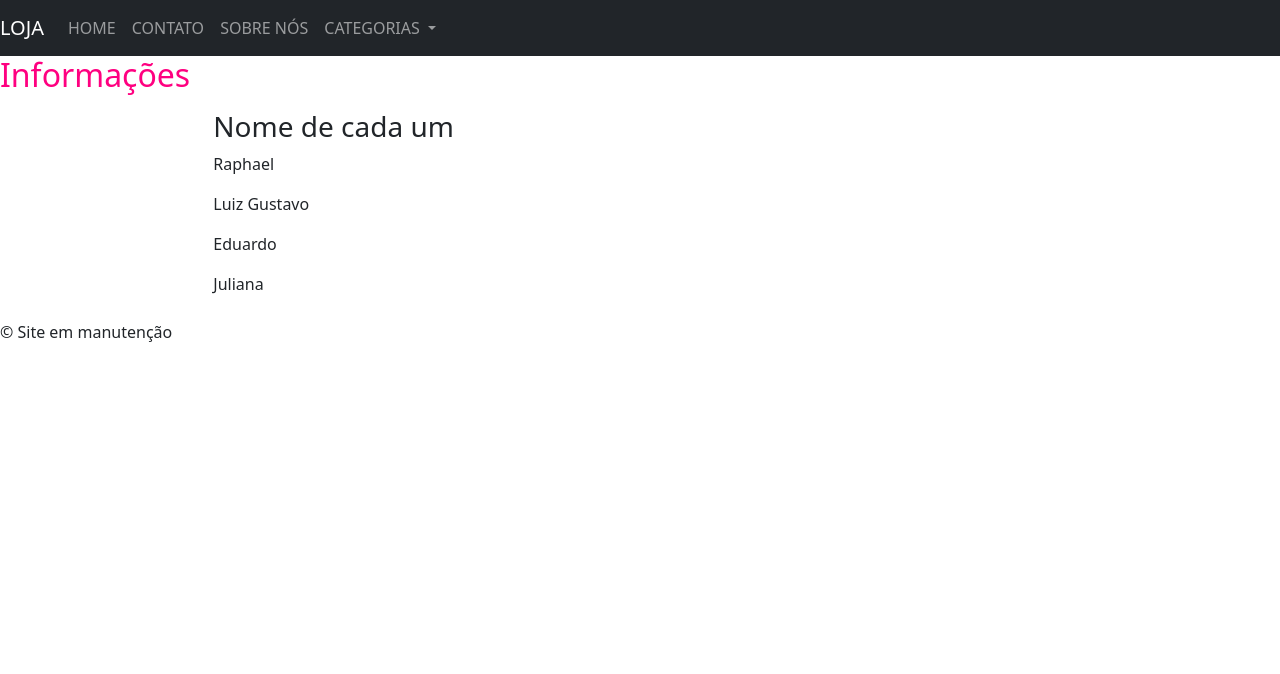
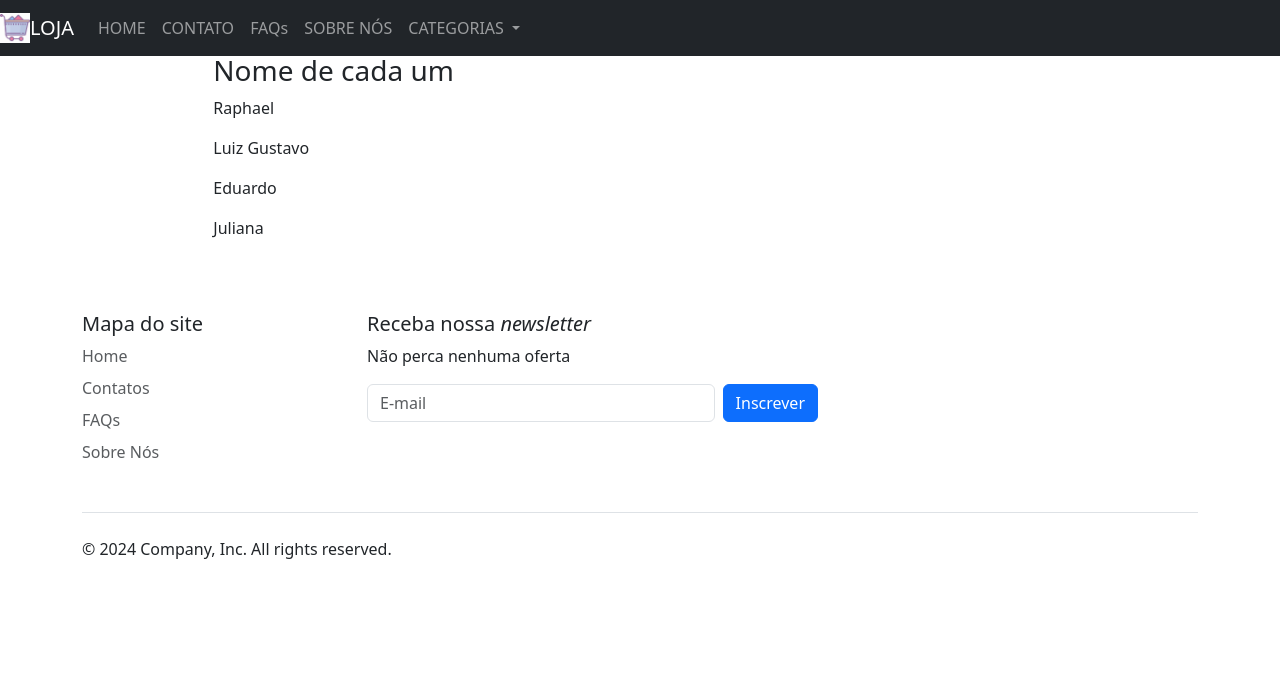
Before and after one commit to GustavBSS/django_ecommerce, a Django app: page /about/ in a window 1280 px wide. Shown: the top 674 px of the page. Run offline with Django 5.2, Linux system fonts and the light colour scheme.

Commit message:
Reestruturação da 'navbar' e do 'footer'

```diff
--- a/ecommerce/templates/base.html
+++ b/ecommerce/templates/base.html
@@ -13,7 +13,9 @@
 
 <body>
     <header>
-        <nav class="navbar navbar-expand-lg navbar-dark bg-dark">
+        <nav class="navbar navbar-expand-lg navbar-dark fixed-top bg-dark">
+            <img src="{% static 'img/icons8-fazer-compras.gif'%}" width="30" height="30"
+                class="d-inline-block align-top" alt="">
             <a class="navbar-brand" href="{% url 'home' %}">LOJA</a>
             <button class="navbar-toggler" type="button" data-bs-toggle="collapse" data-bs-target="#navbarNavDropdown"
                 aria-controls="navbarNavDropdown" aria-expanded="false" aria-label="Toggle navigation">
@@ -26,6 +28,9 @@
                     </li>
                     <li class="nav-item">
                         <a class="nav-link" href="{% url 'contact' %}">CONTATO</a>
+                    </li>
+                    <li class="nav-item">
+                        <a class="nav-link" href="#">FAQs</a>
                     </li>
                     <li class="nav-item">
                         <a class="nav-link" href="{% url 'about' %}">SOBRE NÓS</a>
@@ -51,9 +56,51 @@
 
     {% endblock %}
 
-    <footer>
-        <p>&copy; Site em manutenção</p>
-    </footer>
+    <div class="container">
+        <footer class="py-5">
+            <div class="row">
+                <div class="col-6 col-md-2 mb-3">
+                    <h5>Mapa do site</h5>
+                    <ul class="nav flex-column">
+                        <li class="nav-item mb-2"><a href="{% url 'home' %}" class="nav-link p-0 text-muted">Home</a>
+                        </li>
+                        <li class="nav-item mb-2"><a href="{% url 'contact' %}"
+                                class="nav-link p-0 text-muted">Contatos</a></li>
+                        <li class="nav-item mb-2"><a href="#" class="nav-link p-0 text-muted">FAQs</a></li>
+                        <li class="nav-item mb-2"><a href="{% url 'about' %}" class="nav-link p-0 text-muted">Sobre
+                                Nós</a></li>
+                    </ul>
+                </div>
+
+                <div class="col-md-5 offset-md-1 mb-3">
+                    <form>
+                        <h5>Receba nossa <i>newsletter</i></h5>
+                        <p>Não perca nenhuma oferta</p>
+                        <div class="d-flex flex-column flex-sm-row w-100 gap-2">
+                            <label for="newsletter1" class="visually-hidden">Endereço de e-mail</label>
+                            <input id="newsletter1" type="text" class="form-control" placeholder="E-mail">
+                            <button class="btn btn-primary" type="button">Inscrever</button>
+                        </div>
+                    </form>
+                </div>
+            </div>
+
+            <div class="d-flex flex-column flex-sm-row justify-content-between py-4 my-4 border-top">
+                <p>© 2024 Company, Inc. All rights reserved.</p>
+                <ul class="list-unstyled d-flex">
+                    <li class="ms-3"><a class="link-dark" href="#"><svg class="bi" width="24" height="24">
+                                <use xlink:href="#twitter"></use>
+                            </svg></a></li>
+                    <li class="ms-3"><a class="link-dark" href="#"><svg class="bi" width="24" height="24">
+                                <use xlink:href="#instagram"></use>
+                            </svg></a></li>
+                    <li class="ms-3"><a class="link-dark" href="#"><svg class="bi" width="24" height="24">
+                                <use xlink:href="#facebook"></use>
+                            </svg></a></li>
+                </ul>
+            </div>
+        </footer>
+    </div>
 </body>
 
 </html>
```
Also changed, not shown: ecommerce/static/img/icons8-fazer-compras.gif (added).
